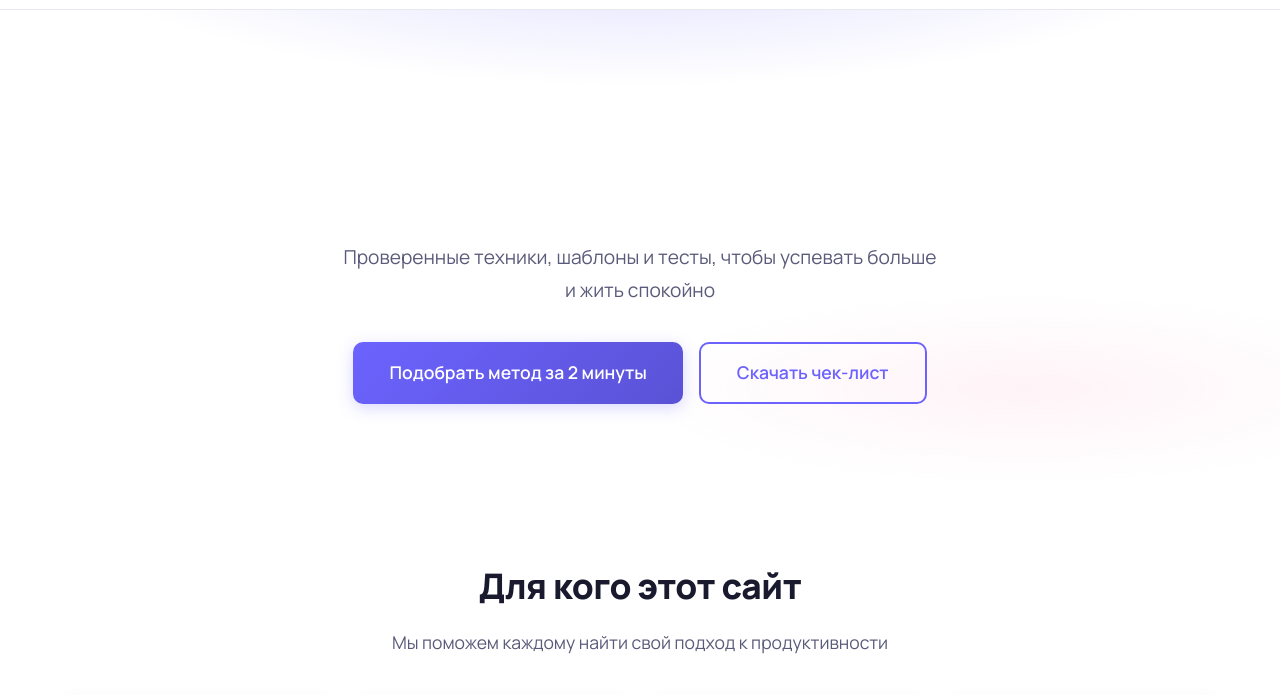
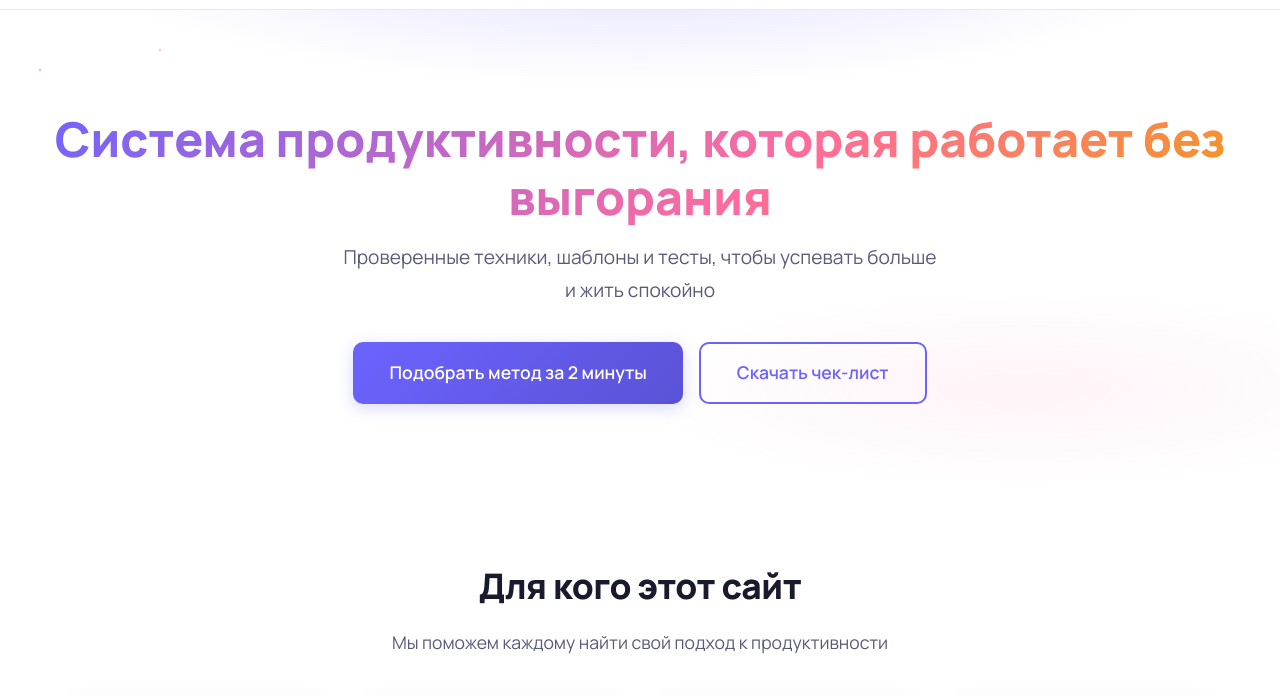
Before and after one commit to Dem0neuS/produktivnost-site, a website: page public/index.html in a window 1280 px wide. Shown: the part 104-799 px from the top of the page. Drawn offline with Linux system fonts and the light colour scheme; no server answers.

Commit message:
Fix: define --accent-2 CSS variable for hero/stats text visibility

```diff
--- a/public/css/style.css
+++ b/public/css/style.css
@@ -14,6 +14,7 @@
   --text: #1a1a2e;
   --text-secondary: #5a5a7a;
   --accent: var(--brand-primary);
+  --accent-2: var(--brand-secondary);
   --accent-hover: #5a52d5;
   --accent-light: rgba(108, 99, 255, 0.08);
   --accent-glow: rgba(108, 99, 255, 0.25);
@@ -40,6 +41,7 @@
   --text: #e4e4f0;
   --text-secondary: #9191b0;
   --accent: #8b83ff;
+  --accent-2: #ff6b9d;
   --accent-hover: #a59fff;
   --accent-light: rgba(139, 131, 255, 0.12);
   --accent-glow: rgba(139, 131, 255, 0.3);
```
